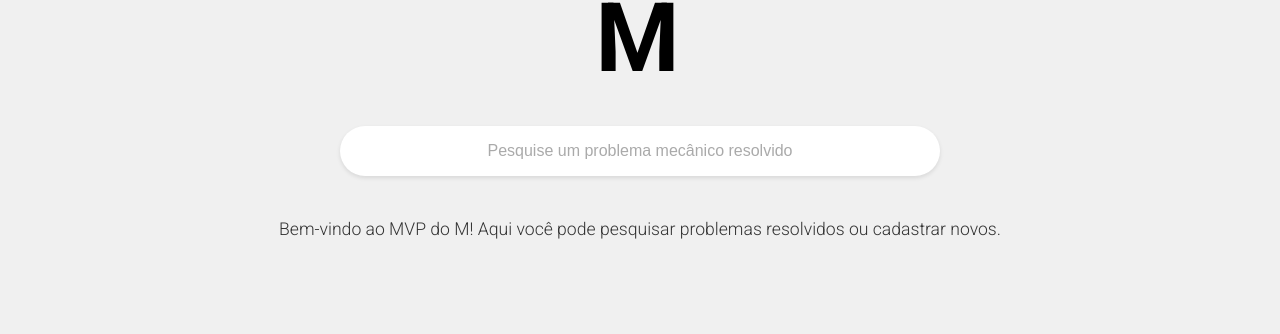
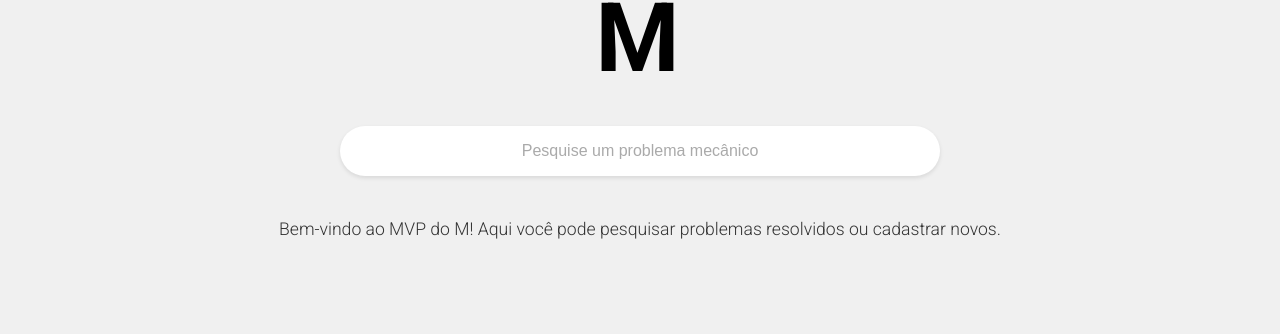
Before and after one commit to M-mecanica/M, a Flask app: page /index in a window 1280 px wide. Shown: the part 304-638 px from the top of the page. Run offline with Flask 2, Linux system fonts and the light colour scheme; the visitor is signed in with stand-in values (Sample User, id 1).

Commit message:
Add files via upload

```diff
--- a/templates/index.html
+++ b/templates/index.html
@@ -273,7 +273,7 @@
         <input
           type="text"
           name="q"
-          placeholder="Pesquise um problema mecânico resolvido"
+          placeholder="Pesquise um problema mecânico"
           autocomplete="off"
         />
       </form>
```
